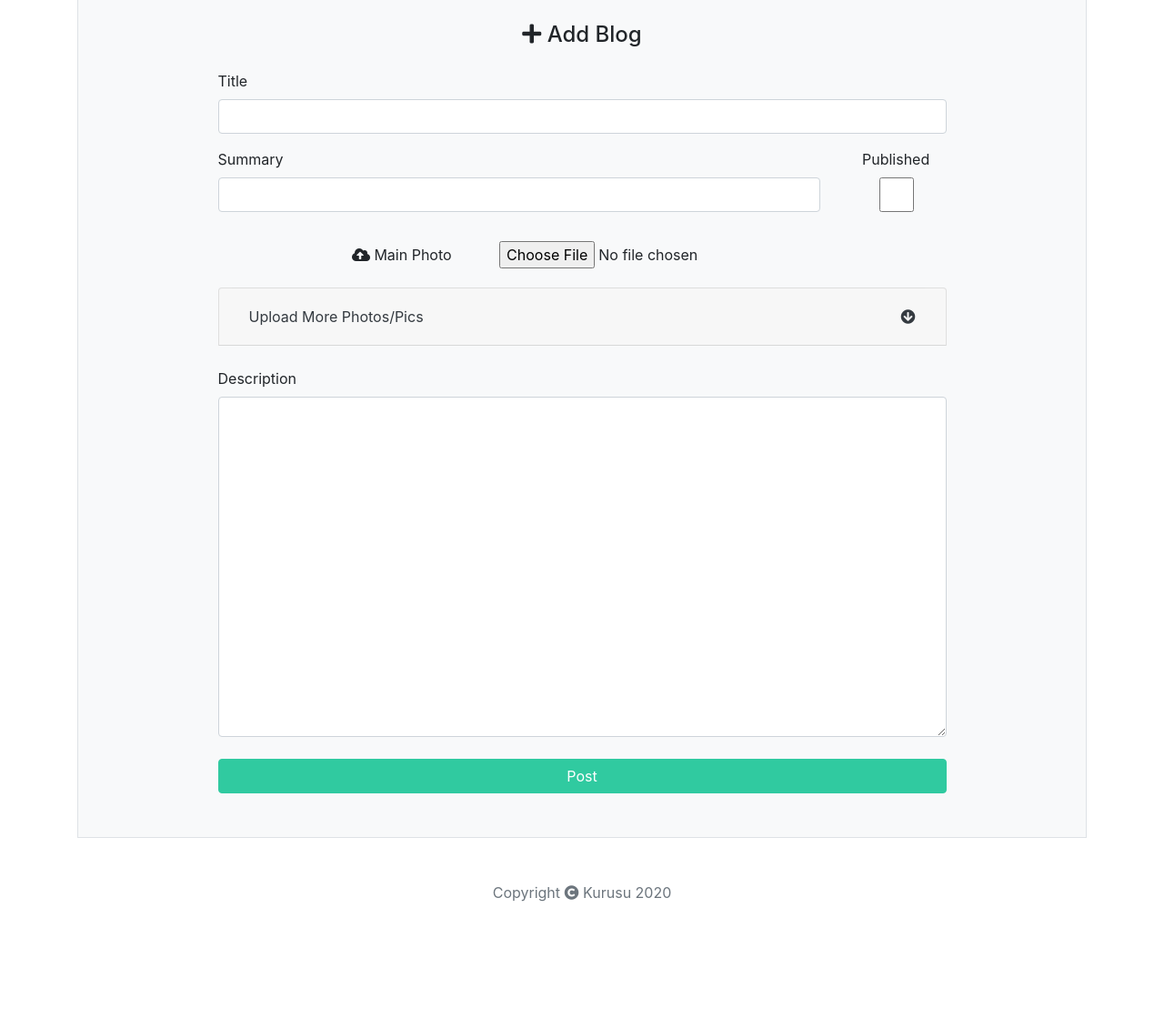
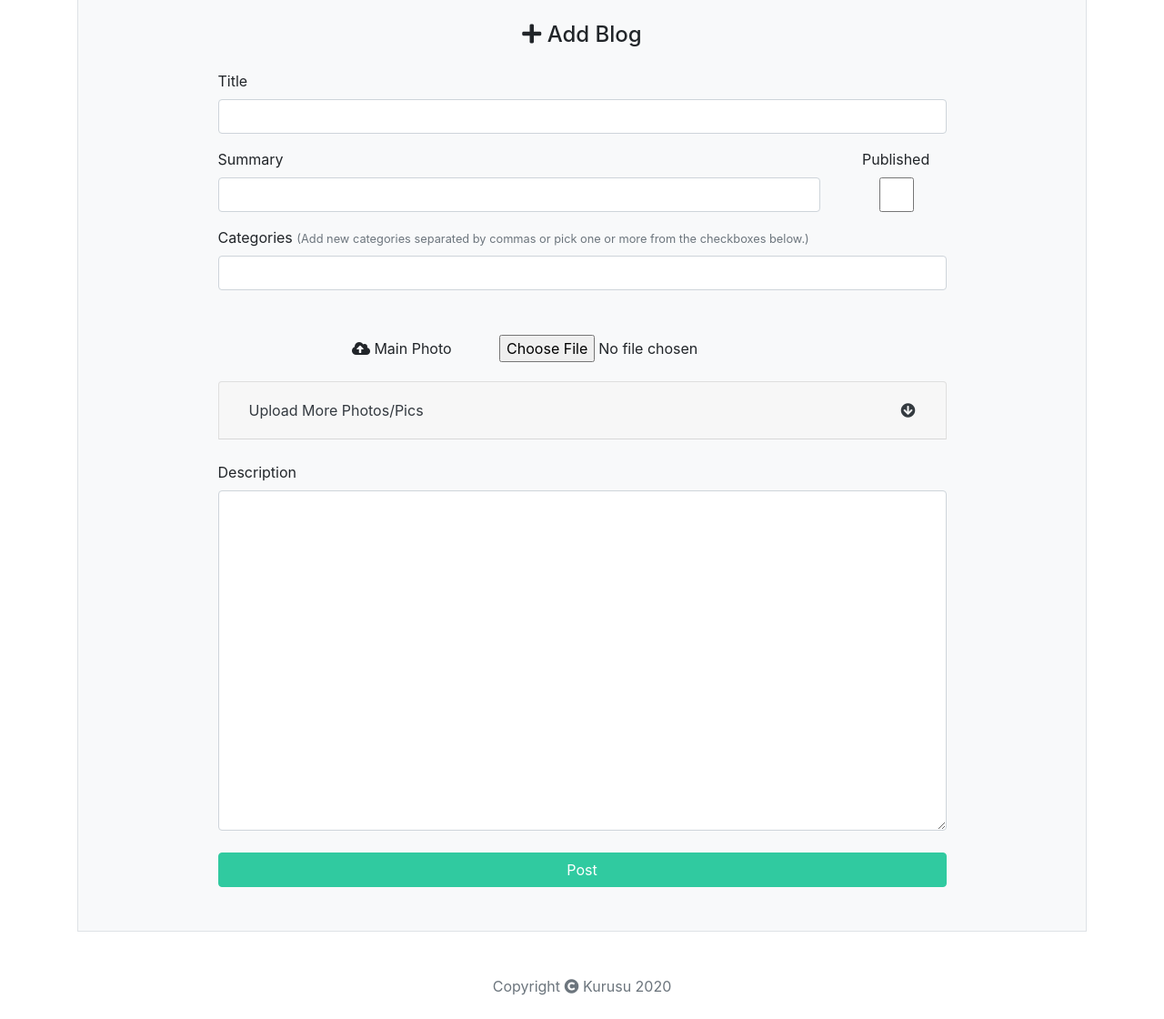
Before and after one commit to fkurusu7/fer.codes, a Django app: page /blog/add_post in a window 1280 px wide. Shown: the part 105-1225 px from the top of the page at 91% size. Before the commit the page ends 1096 px from the top, so only its background shows below. Run offline with Django 3.2, Linux system fonts and the light colour scheme; data that the repository does not hold is empty; some libraries are stand-ins or nearby versions.

Commit message:
add Categories to Posts

```diff
--- a/blog/views.py
+++ b/blog/views.py
@@ -1,8 +1,10 @@
+# Django
 from django.shortcuts import render, redirect, get_object_or_404
 from django.core.paginator import Paginator, EmptyPage, PageNotAnInteger
 from django.contrib import messages
 
-from .models import Post
+# Models
+from .models import Post, Category
 
 
 def posts(request):
@@ -16,11 +18,12 @@ def posts(request):
 
 def post_detail(request, post_id):
     post = get_object_or_404(Post, pk=post_id)
-    context = { 'post': post}
+    context = { 'post': post, 'categories': post.categories }
     return render(request, 'blog/post_detail.html', context)
 
 
 def add_post(request):
+    print(request.POST)
     if request.method == 'POST':
         # Get form values
         title = request.POST['title']
@@ -32,6 +35,28 @@ def add_post(request):
 
         description = request.POST['description']
 
+        # Categories from CHECKBOXES
+        if not request.POST.get('category_checkbox'):
+            categories_checkbox = []
+        else:
+            categories_checkbox = []
+            categories = request.POST.getlist('category_checkbox')
+            for category in categories:
+                cat = Category.objects.get(name= category)
+                categories_checkbox.append(cat)
+
+        # Categories from TEXTBOX commas
+        if not request.POST.get('categories_comma'):
+            categories_comma = []
+        else:
+            categories_comma = []
+            categories = request.POST['categories_comma'].split(',')
+            for category in categories:
+                cat, created = Category.objects.get_or_create(name= category.strip())
+                categories_comma.append(cat)
+        categories = categories_checkbox + categories_comma
+
+        # Photos
         main_photo = request.FILES['main_photo']
 
         if not request.FILES.get('photo_1'):
@@ -76,6 +101,8 @@ def add_post(request):
             post = Post(title= title, description= description, summary= summary, status= status, main_photo=main_photo, photo_1= photo_1, photo_2= photo_2, photo_3= photo_3, photo_4= photo_4, photo_5= photo_5, photo_6= photo_6)
 
             post.save()
+            post.categories.add(*categories)
+
             messages.success(request, 'Post added.')
             return redirect('posts')
         else:
@@ -83,4 +110,19 @@ def add_post(request):
             return redirect('add_post')
 
     else:
-        return render(request, 'blog/add_post.html')
+        categories = Category.objects.all()
+        context = { 'categories': categories }
+        return render(request, 'blog/add_post.html', context)
+
+"""
+p = Post(title= 'many to many', description= 'description', summary= 'summary', status= 'draft', main_photo= '', photo_1= '', photo_2= '', photo_3= '', photo_4= '', photo_5= '', photo_6= '')
+p.save()
+c = Category(name= 'python')
+cp = Category(name= 'django')
+cp.save()
+p.categories.add(cp)
+c.post_set.all()
+p.categories.create(name='blog')
+# p.categories.all()
+<QuerySet [<Category: blog>, <Category: django>, <Category: python>]>
+"""
--- a/templates/blog/add_post.html
+++ b/templates/blog/add_post.html
@@ -38,11 +38,36 @@
         </div>
         <!-- END Summary & Published -->
 
+        <!-- Categories -->
+        <div class="row">
+          <!-- Category TextBox -->
+          <div class="col-md-12">
+            <div class="form-group">
+              <label for="summary">Categories <small class="text-muted">  (Add new categories separated by commas or pick one or more from the checkboxes below.)</small></label>
+              <!-- if categories is empty put the required element in the input otherwise the checkboxes should be required-->
+              <input type="text" name="categories_comma" class="form-control">
+            </div>
+          </div>
+        </div>
+        <!-- Category CheckBox -->
+        <div class="row">
+          <div class="col-md-12">
+            {% for category in categories %}
+              <div class="form-check form-check-inline">
+                <input class="form-check-input" type="checkbox" id="inlineCheckbox{{ category.id }}" name="category_checkbox" value="{{ category.name }}">
+                <label class="form-check-label" for="inlineCheckbox{{ category.id }}">{{ category.name }}</label>
+              </div>
+            {% endfor %}
+          </div>
+
+        </div>
+        <!-- END Categories -->
+
         <!-- Photos/Pics -->
 
         <!-- Main Photo -->
         <div class="container">
-          <div class="row my-2 text-center">
+          <div class="row mb-2 mt-4 text-center">
             <div class="col-md-12 my-2">
               <label for="main_photo">
                 <i class="fas fa-cloud-upload-alt" aria-hidden="true"></i> Main Photo
```
Also changed, not shown: blog/models.py (+18 -1 lines), templates/blog/posts.html (+8 -7 lines), blog/migrations/0002_auto_20201104_0240.py (added), blog/migrations/0003_auto_20201106_0537.py (added).
